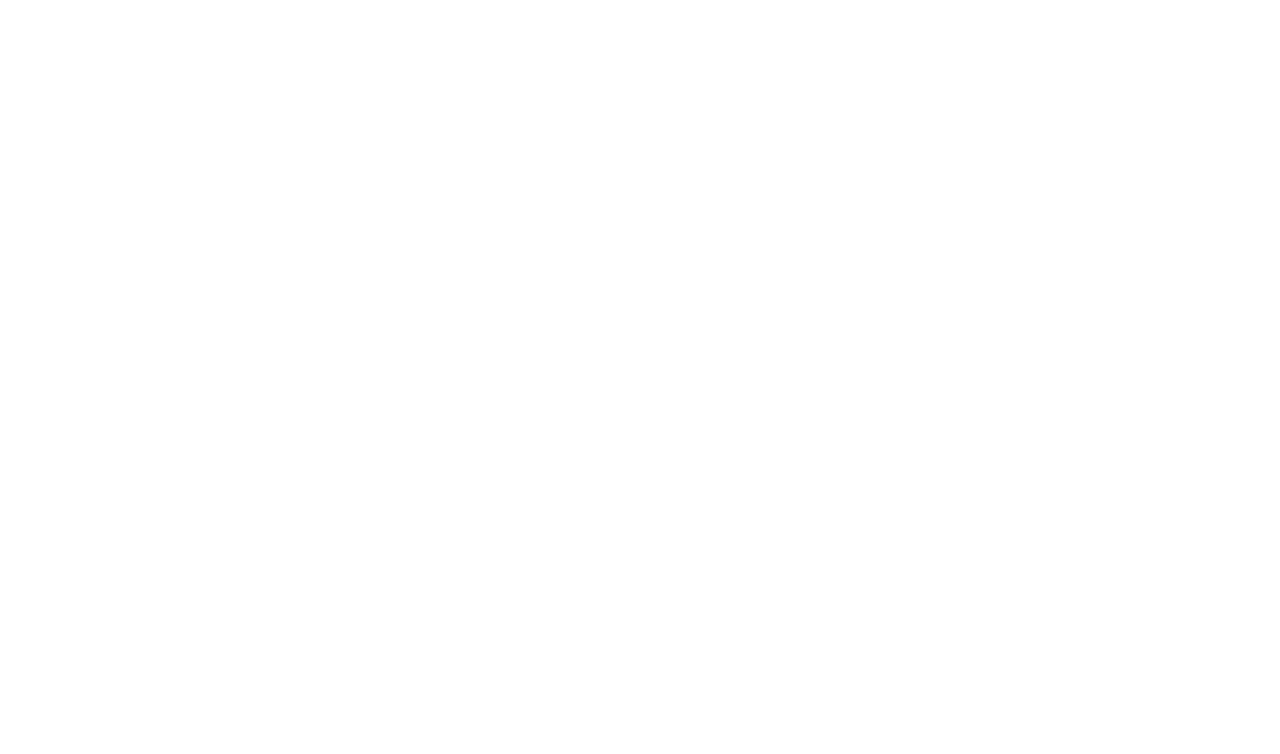
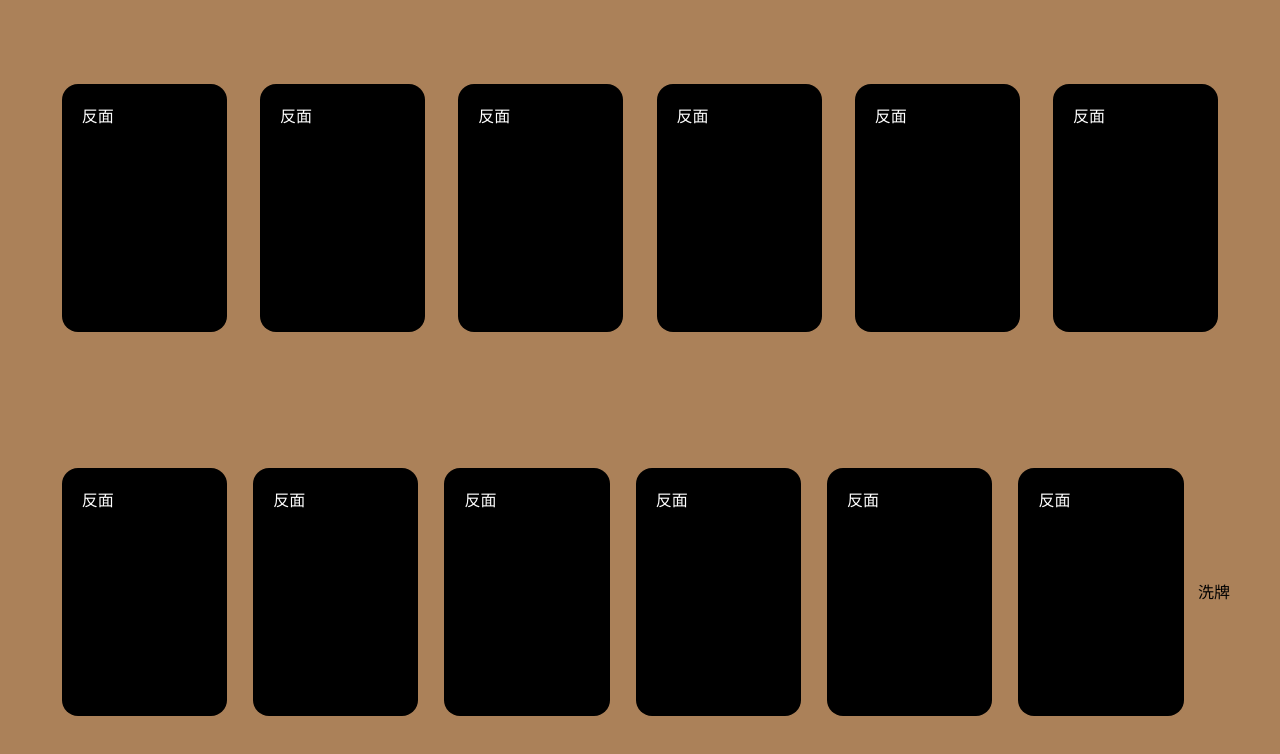
Before and after one commit to k1325699/memorygame, a Next.js app: page / in a window 1280 px wide. Shown: the top 754 px of the page. Built offline with nearby package versions, Linux system fonts and the light colour scheme.

Commit message:
feat: 記憶卡雛形(包含邏輯)

```diff
--- /dev/null
+++ b/components/Card.jsx
@@ -0,0 +1,20 @@
+const Card = ({ cardState, handleClick }) => {
+  const { id, turned, number } = cardState;
+  return (
+    <div
+      className={`card w-[14%] mx-[1%]  pb-[21%] rounded-2xl  relative  transform duration-300 ${
+        turned ? "open" : ""
+      }`}
+      onClick={() => handleClick(id)}
+    >
+      <div className="back absolute w-full h-full bg-black text-white rounded-2xl p-5">
+        反面
+      </div>
+      <div className="front absolute w-full h-full bg-white rounded-2xl p-5 flex justify-center items-center text-4xl">
+        {number}
+      </div>
+    </div>
+  );
+};
+
+export default Card;
--- /dev/null
+++ b/hook/useCard.js
@@ -0,0 +1,100 @@
+import { useEffect, useReducer, useState } from "react";
+
+const useCard = () => {
+  // init
+  const pair = 6;
+  const numberArray = Array.from({ length: pair }, (_, i) => i + 1);
+  const commonNumberArray = [...numberArray, ...numberArray];
+  const initArray = commonNumberArray.map((number, i) => {
+    return { turned: false, success: false, number };
+  });
+  // return initArray;
+
+  const shuffle = (array) => {
+    const length = array.length;
+
+    for (let i = length - 1; i > 0; i--) {
+      const random = Math.floor(Math.random() * (i + 1));
+      [array[i], array[random]] = [array[random], array[i]];
+    }
+    return array.map((arr, i) => {
+      return { ...arr, id: i };
+    });
+  };
+
+  const cardReducer = (cards, action) => {
+    switch (action.type) {
+      case "allTurn": {
+        return cards.map(({ turned, ...card }) => {
+          return { ...card, turned: false };
+        });
+      }
+      case "shuffle": {
+        return shuffle(initArray);
+      }
+      case "turned": {
+        return cards.map((card) => {
+          if (card.id === action.id) return { ...card, turned: !card.turned };
+          return card;
+        });
+      }
+      case "success": {
+        return cards.map((card) => {
+          if (card.id === action.id1 || card.id === action.id2)
+            return { ...card, success: !card.success };
+          return card;
+        });
+      }
+      case "fail": {
+        return cards.map((card) => {
+          if (card.id === action.id1 || card.id === action.id2)
+            return { ...card, turned: !card.turned };
+          return card;
+        });
+      }
+    }
+  };
+  const [isProcessing, setIsProcessing] = useState(false);
+  const [cardState, dispatch] = useReducer(cardReducer, initArray);
+  useEffect(() => {
+    dispatch({ type: "shuffle" });
+  }, []);
+  // const [cardState, setCardState] = useState(initArray);
+  const handleShuffle = () => {
+    dispatch({ type: "allTurn" });
+    setTimeout(() => {
+      dispatch({ type: "shuffle" });
+    }, 300);
+  };
+  const handleClickCard = (id) => {
+    if (cardState[id].turned) return;
+    if (isProcessing) return;
+    setIsProcessing(true);
+    dispatch({ type: "turned", id: id });
+    console.log(cardState[id]);
+    const turnedCard = cardState.filter((card) => card.turned);
+    console.log("turnedCard", turnedCard);
+
+    if (turnedCard.length % 2 === 1) {
+      setTimeout(() => {
+        judgmentCard(id);
+        setIsProcessing(false);
+      }, 800);
+      return;
+    }
+    setIsProcessing(false);
+  };
+  const judgmentCard = (id) => {
+    const pairCard = cardState.filter((card) => !card.success && card.turned);
+    if (pairCard[0].number === cardState[id].number) {
+      dispatch({ type: "success", id1: id, id2: pairCard[0].id });
+      return;
+    }
+    dispatch({ type: "fail", id1: id, id2: pairCard[0].id });
+    console.log("p", pairCard);
+  };
+
+  return { cardState, handleClickCard, handleShuffle };
+};
+
+export default useCard;
--- a/pages/index.js
+++ b/pages/index.js
@@ -1,8 +1,21 @@
 import Image from "next/image";
 import { Inter } from "next/font/google";
+import useCard from "@/hook/useCard";
+import Card from "@/components/Card";
 
 const inter = Inter({ subsets: ["latin"] });
 
 export default function Home() {
-  return <div></div>;
+  const { cardState, handleClickCard, handleShuffle } = useCard();
+  return (
+    <div className="min-h-screen bg-desk px-[50px] py-4 flex flex-wrap justify-between items-center">
+      {/* <Card />
+       */}
+      {/* <div className="w-[300px] h-[200px] bg-black"></div> */}
+      {cardState.map((cardState, i) => (
+        <Card key={i} cardState={cardState} handleClick={handleClickCard} />
+      ))}
+      <button onClick={handleShuffle}>洗牌</button>
+    </div>
+  );
 }
--- a/styles/globals.css
+++ b/styles/globals.css
@@ -1,3 +1,18 @@
 @tailwind base;
 @tailwind components;
 @tailwind utilities;
+
+.card {
+  transform-style: preserve-3d;
+}
+.front {
+  -webkit-backface-visibility: hidden;
+  backface-visibility: hidden;
+  transform: rotateY(180deg);
+}
+.back {
+}
+
+.card.open {
+  transform: rotateY(-180deg);
+}
--- a/tailwind.config.js
+++ b/tailwind.config.js
@@ -1,18 +1,16 @@
 /** @type {import('tailwindcss').Config} */
 module.exports = {
   content: [
-    './pages/**/*.{js,ts,jsx,tsx,mdx}',
-    './components/**/*.{js,ts,jsx,tsx,mdx}',
-    './app/**/*.{js,ts,jsx,tsx,mdx}',
+    "./pages/**/*.{js,ts,jsx,tsx,mdx}",
+    "./components/**/*.{js,ts,jsx,tsx,mdx}",
+    "./app/**/*.{js,ts,jsx,tsx,mdx}",
   ],
   theme: {
     extend: {
-      backgroundImage: {
-        'gradient-radial': 'radial-gradient(var(--tw-gradient-stops))',
-        'gradient-conic':
-          'conic-gradient(from 180deg at 50% 50%, var(--tw-gradient-stops))',
+      colors: {
+        desk: "#ab8159",
       },
     },
   },
   plugins: [],
-}
+};
```
